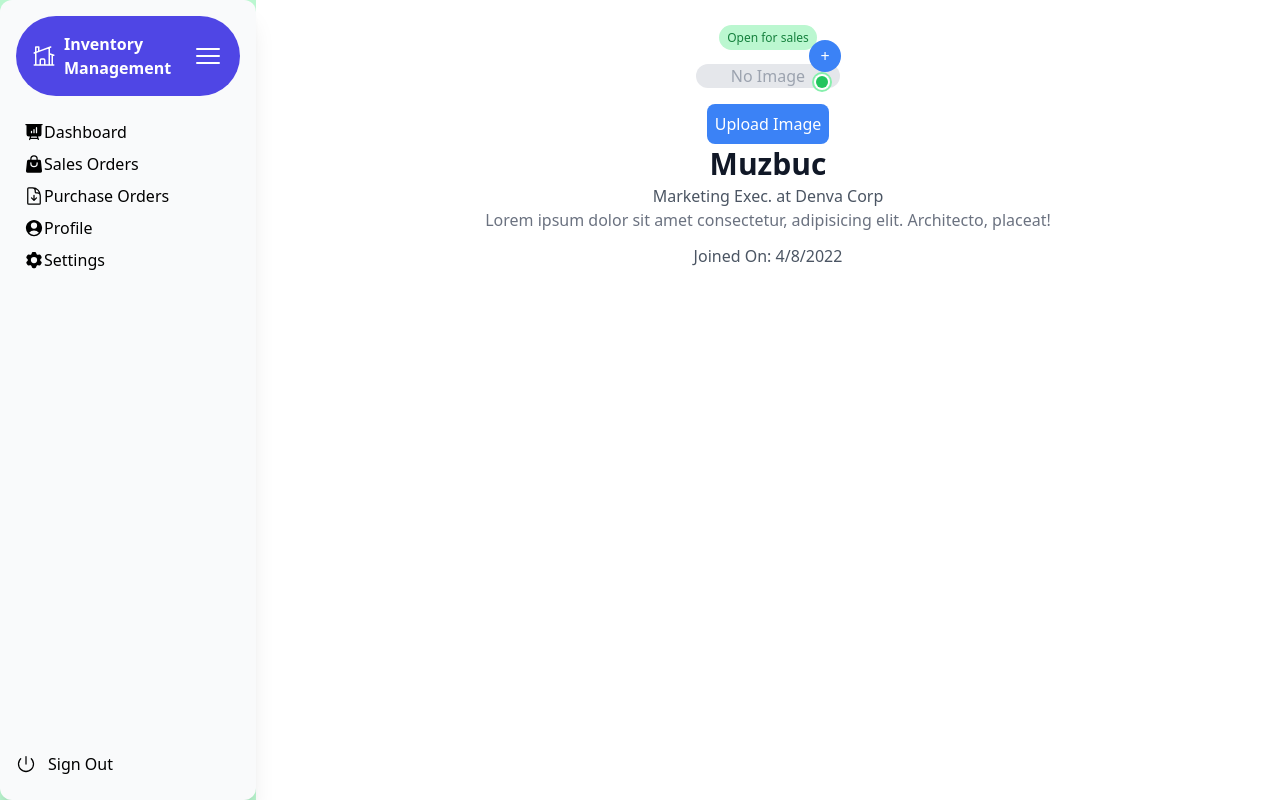
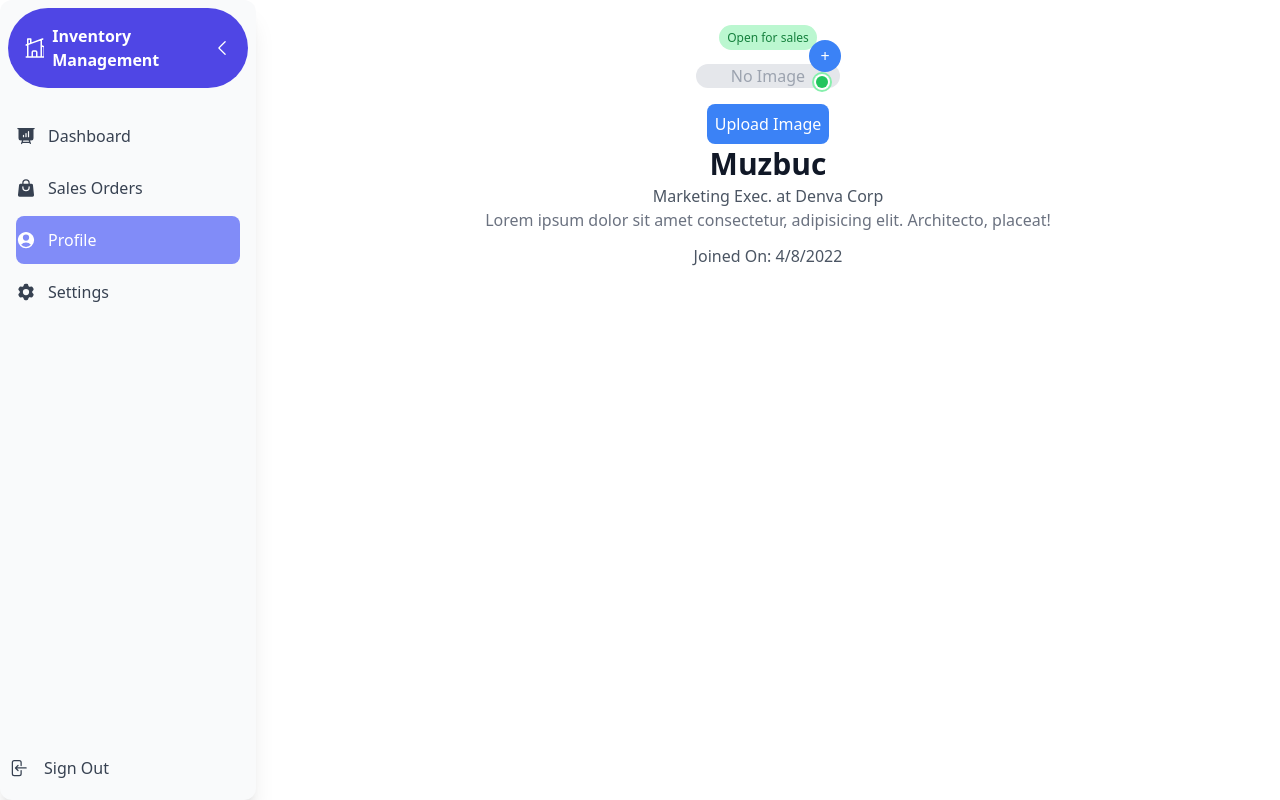
Before and after one commit to muz2002/Inventory-Management-Frontend, a React (Vite) app: page /profile in a window 1280 px wide. Built offline with nearby package versions, Linux system fonts and the light colour scheme.

Commit message:
More changes to sidebar (toogling sidebar)

```diff
--- a/src/components/DefaultSidebar.jsx
+++ b/src/components/DefaultSidebar.jsx
@@ -1,3 +1,4 @@
+import { useState } from "react";
 import {
   Card,
   Typography,
@@ -12,16 +13,37 @@ import {
   UserCircleIcon,
   Cog6ToothIcon,
   Bars3Icon,
+  ChevronLeftIcon,
+  ChevronRightIcon,
 } from "@heroicons/react/24/solid";
-import { Link } from "react-router-dom";
+import { Link, useLocation } from "react-router-dom";
 import LogoutButton from "./LogoutButton";
 
+export function DefaultSidebar() {
+  const [isOpen, setIsOpen] = useState(true);
+  const location = useLocation();
 
-export function DefaultSidebar() {
+  const navItems = [
+    { icon: <PresentationChartBarIcon className="h-5 w-5" />, text: "Dashboard", path: "/home" },
+    { icon: <ShoppingBagIcon className="h-5 w-5" />, text: "Sales Orders", path: "/sales-orders" },
+    { icon: <UserCircleIcon className="h-5 w-5" />, text: "Profile", path: "/profile" },
+    { icon: <Cog6ToothIcon className="h-5 w-5" />, text: "Settings", path: "/settings" },
+  ];
+
   return (
-    <Card className="h-screen transition-all duration-300 ease-in-out w-16 md:w-full md:max-w-[16rem] p-4 shadow-xl shadow-blue-gray-900/5 flex flex-col bg-gray-50">
-      <div className="mb-4 p-4 bg-white md:bg-indigo-600 rounded-full flex items-center justify-center md:justify-between">
-        <ListItemPrefix className="mr-2 hidden md:block">
+    <Card
+      className={`h-screen transition-all duration-300 ease-in-out overflow-hidden
+      ${isOpen ? "md:w-[16rem]" : "md:w-16"}
+      w-16 p-2 shadow-xl shadow-blue-gray-900/5 flex flex-col bg-gray-50`}
+    >
+      <div
+        className={`mb-4 p-4 ${isOpen ? "bg-indigo-600" : "bg-white"} md:bg-indigo-600
+        rounded-full flex items-center justify-between transition-colors duration-300`}
+      >
+        <ListItemPrefix
+          className={`mr-2 ${isOpen ? "md:opacity-100 md:w-auto" : "md:opacity-0 md:w-0"}
+          hidden md:block transition-all duration-300 ease-in-out overflow-hidden`}
+        >
           <svg
             xmlns="http://www.w3.org/2000/svg"
             fill="none"
@@ -37,70 +59,54 @@ export function DefaultSidebar() {
             />
           </svg>
         </ListItemPrefix>
-        <Typography variant="h5" color="white" className="hidden md:block">
+
+        <Typography
+          variant="h5"
+          color="white"
+          className={`${isOpen ? "md:block" : "md:hidden"} hidden`}
+        >
           Inventory Management
         </Typography>
-        <ListItemSuffix>
-          <Bars3Icon className="h-8 w-8 text-black md:text-white ml-1" />
-        </ListItemSuffix>
 
+        <button className="hidden md:block text-white" onClick={() => setIsOpen(!isOpen)}>
+          {isOpen ? (
+            <ChevronLeftIcon className="h-5 w-5" />
+          ) : (
+            <ChevronRightIcon className="h-5 w-5" />
+          )}
+        </button>
       </div>
-      <List className="flex-1 text-black">
-        <Link
-          className="mb-2 hover:bg-indigo-400 hover:text-white transition-colors duration-200"
-          to="/home"
-        >
-          <ListItem className="flex items-center justify-center md:justify-start">
-            <ListItemPrefix>
-              <PresentationChartBarIcon className="h-5 w-5" />
-            </ListItemPrefix>
-            <span className="hidden md:block">Dashboard</span>
-          </ListItem>
-        </Link>
-        <ListItem className="mb-2 hover:bg-indigo-400 hover:text-white transition-colors duration-200 flex items-center justify-center md:justify-start">
-          <ListItemPrefix>
-            <ShoppingBagIcon className="h-5 w-5" />
-          </ListItemPrefix>
-          <span className="hidden md:block">Sales Orders</span>
-        </ListItem>
-        <ListItem className="mb-2 hover:bg-indigo-400 hover:text-white transition-colors duration-200 flex items-center justify-center md:justify-start">
-          <ListItemPrefix>
-            <svg
-              xmlns="http://www.w3.org/2000/svg"
-              fill="none"
-              viewBox="0 0 24 24"
-              strokeWidth={1.5}
-              stroke="currentColor"
-              className="w-5 h-5"
+
+      <List className="flex-1 gap-1">
+        {navItems.map((item, index) => (
+          <Link key={index} to={item.path}>
+            <ListItem
+              className={`py-3 ${
+                location.pathname === item.path
+                  ? 'bg-indigo-400'
+                  : 'hover:bg-indigo-400 hover:text-white'
+              }`}
             >
-              <path
-                strokeLinecap="round"
-                strokeLinejoin="round"
-                d="M19.5 14.25v-2.625a3.375 3.375 0 0 0-3.375-3.375h-1.5A1.125 1.125 0 0 1 13.5 7.125v-1.5a3.375 3.375 0 0 0-3.375-3.375H8.25m.75 12 3 3m0 0 3-3m-3 3v-6m-1.5-9H5.625c-.621 0-1.125.504-1.125 1.125v17.25c0 .621.504 1.125 1.125 1.125h12.75c.621 0 1.125-.504 1.125-1.125V11.25a9 9 0 0 0-9-9Z"
-              />
-            </svg>
-          </ListItemPrefix>
-          <span className="hidden md:block">Purchase Orders</span>
-        </ListItem>
-        <Link
-          className="mb-2 hover:bg-indigo-400 hover:text-white transition-colors duration-200"
-          to="/profile"
-        >
-          <ListItem className="flex items-center justify-center md:justify-start">
-            <ListItemPrefix>
-              <UserCircleIcon className="h-5 w-5" />
-            </ListItemPrefix>
-            <span className="hidden md:block">Profile</span>
-          </ListItem>
-        </Link>
-        <ListItem className="mb-2 hover:bg-indigo-400 hover:text-white transition-colors duration-200 flex items-center justify-center md:justify-start">
-          <ListItemPrefix>
-            <Cog6ToothIcon className="h-5 w-5" />
-          </ListItemPrefix>
-          <span className="hidden md:block">Settings</span>
-        </ListItem>
+              <ListItemPrefix className="mr-3">
+                <div className={location.pathname === item.path ? 'text-white' : ''}>
+                  {item.icon}
+                </div>
+              </ListItemPrefix>
+              <Typography
+                className={`
+                  ${isOpen ? 'md:block' : 'md:hidden'}
+                  hidden font-normal text-base
+                  ${location.pathname === item.path ? 'text-white' : 'text-blue-gray-700'}
+                `}
+              >
+                {item.text}
+              </Typography>
+            </ListItem>
+          </Link>
+        ))}
       </List>
-      <LogoutButton />
+
+      <LogoutButton isOpen={isOpen} />
     </Card>
   );
 }
--- a/src/components/LogoutButton.jsx
+++ b/src/components/LogoutButton.jsx
@@ -1,10 +1,9 @@
 import { useState } from "react";
 import { useNavigate } from "react-router-dom";
-import { ListItem, ListItemPrefix } from "@material-tailwind/react";
-import { PowerIcon } from "@heroicons/react/24/solid";
-import { Dialog, DialogBody, DialogFooter } from "@material-tailwind/react";
+import { Dialog, DialogBody, DialogFooter, Typography, ListItem, ListItemPrefix } from "@material-tailwind/react";
+import { ArrowLeftOnRectangleIcon } from "@heroicons/react/24/solid";
 
-export function Logout() {
+function LogoutButton({ isOpen }) {
   const navigate = useNavigate();
   const [open, setOpen] = useState(false);
 
@@ -28,10 +27,9 @@ export function Logout() {
       });
 
       if (response.ok) {
-        // Clear tokens and other user data
         localStorage.removeItem("refreshToken");
         localStorage.removeItem("accessToken");
-        navigate("/login"); // Redirect to login page
+        navigate("/login");
       } else {
         console.error("Logout failed");
       }
@@ -42,17 +40,18 @@ export function Logout() {
 
   return (
     <>
-      <ListItem
-        className="text-black mb-2 hover:bg-indigo-400 hover:text-white transition-colors duration-200"
-        onClick={handleOpen} // Open confirmation dialog
-      >
-        <ListItemPrefix>
-          <PowerIcon className="h-5 w-5 mr-3" />
+      <ListItem className="hover:bg-indigo-400 hover:text-white focus:bg-indigo-50 py-3" onClick={handleOpen}>
+        <ListItemPrefix className="mr-4">
+          <ArrowLeftOnRectangleIcon className="h-5 w-5" />
         </ListItemPrefix>
-        <span className="hidden md:block">Sign Out</span>
+        <Typography
+          className={`${isOpen ? 'md:block' : 'md:hidden'} hidden font-normal text-base text-blue-gray-700`}
+        >
+          Sign Out
+        </Typography>
       </ListItem>
 
-      <Dialog open={open} handler={handleOpen} size="sm">
+      <Dialog open={open} handler={handleOpen}>
         <DialogBody divider>
           <p className="text-black">
             Are you sure you want to log out?
@@ -69,10 +68,10 @@ export function Logout() {
             className="bg-indigo-500 text-white px-4 py-2 rounded-md hover:bg-indigo-600 transition-colors duration-200"
             onClick={() => {
               handleLogout();
-              handleOpen(); // Close the dialog after confirming
+              handleOpen();
             }}
           >
-            Log Out
+            Sign Out
           </button>
         </DialogFooter>
       </Dialog>
@@ -80,4 +79,4 @@ export function Logout() {
   );
 }
 
-export default Logout;
+export default LogoutButton;
--- a/src/pages/ProfilePage.jsx
+++ b/src/pages/ProfilePage.jsx
@@ -5,12 +5,12 @@ import Profile from "../components/Profile";
 const ProfilePage = () => {
   return (
     <div className="flex h-screen">
-      {/* Sidebar takes up a fixed width */}
-      <div className="bg-green-200"> {/* Adjust width as needed */}
+
+      <div>
         <DefaultSidebar />
       </div>
 
-      {/* Main content fills the remaining space */}
+
       <div className="flex-1 flex items-center justify-center">
         <Profile />
       </div>
```
Also changed, not shown: 1 other file (tests, documents, lock files or other folders).
